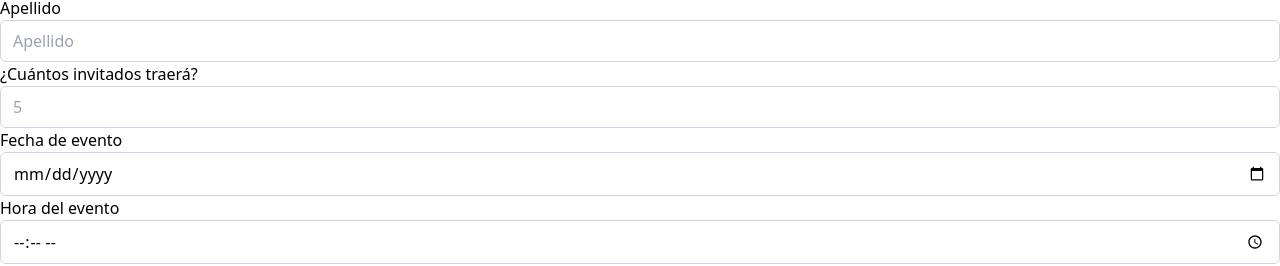
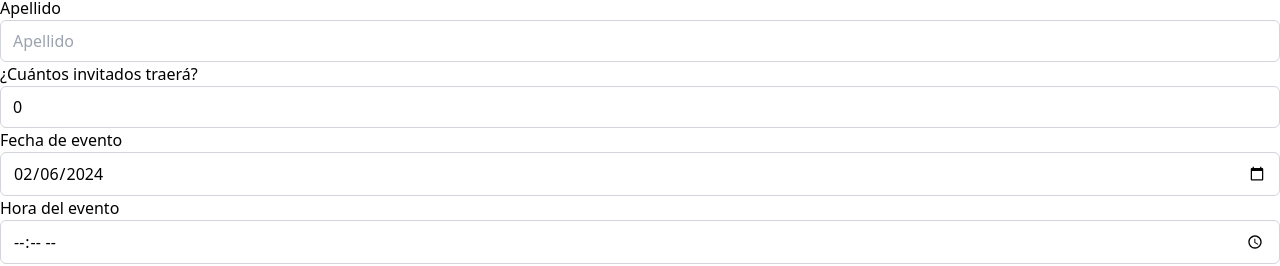
Before and after one commit to CJavat/curso-zustand-fh, a React (Vite) app: page /dashboard/wedding-invitation in a window 1280 px wide. Shown: the part 850-1116 px from the top of the page. Built offline with nearby package versions, Linux system fonts and the light colour scheme; no server answers.

Commit message:
SECCION 5 / CAP 9 - EN CURSO

```diff
--- a/src/pages/03-slices/WeddingInvitationPage.tsx
+++ b/src/pages/03-slices/WeddingInvitationPage.tsx
@@ -1,8 +1,23 @@
 import { WhiteCard } from '../../components';
+import { useWeddingBoundStore } from '../../stores/wedding';
 
 
 
 export const WeddingInvitationPage = () => {
+
+  const firstName = useWeddingBoundStore( state => state.firstName );
+  const setFirstName = useWeddingBoundStore( state => state.setFirstName );
+  const lastName = useWeddingBoundStore( state => state.lastName );
+  const setLastName = useWeddingBoundStore( state => state.setLastName );
+
+  const guestCount = useWeddingBoundStore( state => state.guestCount );
+  const setGuestCount = useWeddingBoundStore( state => state.setGuestCount );
+
+  const eventYYYYMMDD = useWeddingBoundStore( state => state.eventYYYYMMDD() );
+  const eventHHMM = useWeddingBoundStore( state => state.eventHHMM() );
+  const setEventDate = useWeddingBoundStore( state => state.setEventDate );
+
+
   return (
     <>
       <h1>Invitación de Boda</h1>
@@ -25,6 +40,8 @@ export const WeddingInvitationPage = () => {
                     name="firstName"
                     id="firstName"
                     placeholder="Primer Nombre"
+                    value={ firstName }
+                    onChange={ e => setFirstName( e.target.value ) }
                   />
                 </div>
               </div>
@@ -40,6 +57,8 @@ export const WeddingInvitationPage = () => {
                     name="lastName"
                     id="lastName"
                     placeholder="Apellido"
+                    value={ lastName }
+                    onChange={ e => setLastName( e.target.value ) }
                   />
                 </div>
               </div>
@@ -57,6 +76,8 @@ export const WeddingInvitationPage = () => {
                 placeholder="5"
                 min="0"
                 className="w-full appearance-none rounded-md border border-[#e0e0e0] bg-white py-3 px-6 text-base font-medium text-[#6B7280] outline-none focus:border-[#6A64F1] focus:shadow-md"
+                value={ guestCount }
+                onChange={ e => setGuestCount( +e.target.value ) }
               />
             </div>
 
@@ -72,6 +93,8 @@ export const WeddingInvitationPage = () => {
                     type="date"
                     name="eventDate"
                     id="eventDate"
+                    value={ eventYYYYMMDD }
+                    onChange={ e => setEventDate( e.target.value ) }
                   />
                 </div>
               </div>
@@ -86,6 +109,7 @@ export const WeddingInvitationPage = () => {
                     type="time"
                     name="eventTime"
                     id="eventTime"
+                    // value={ eventHHMM }
                   />
                 </div>
               </div>
--- /dev/null
+++ b/src/stores/wedding/date.slice.ts
@@ -0,0 +1,40 @@
+import { StateCreator } from "zustand";
+
+export interface DateSlice {
+  eventDate: Date; // number, string, primitivo
+
+  eventYYYYMMDD: () => string;
+  eventHHMM: () => string;
+
+  setEventDate: ( partialDate: string ) => void;
+}
+
+export const createDateSlice: StateCreator<DateSlice> = (set, get) => ({
+  eventDate: new Date(),
+
+  eventYYYYMMDD: () => {
+
+    return get().eventDate.toISOString().split('T')[0];
+  },
+  eventHHMM: () => {
+    const hours = get().eventDate.getHours().toString().padStart(2, '0');
+    const minutes = get().eventDate.getMinutes().toString().padStart(2, '0');
+
+    return `${ hours }:${ minutes}`;
+  },
+
+  setEventDate: ( partialDate: string ) => set( (state) => {
+    const date = new Date( partialDate );
+
+    const year = date.getFullYear();
+    const month = date.getMonth();
+    const day = date.getDate()+1;
+
+    const newDate = new Date( state.eventDate );
+    newDate.setFullYear( year, month, day );
+
+    console.log(newDate);
+
+    return { eventDate: newDate };
+  }),
+})
--- /dev/null
+++ b/src/stores/wedding/guest.slice.ts
@@ -0,0 +1,17 @@
+import { StateCreator } from "zustand";
+
+export interface GuestSlice {
+  guestCount: number;
+
+  setGuestCount: ( guestCount: number ) => void;
+}
+
+export const createGuestSlice: StateCreator<GuestSlice, [["zustand/devtools", never]]> = ( set, get, storeApi ) => ({
+  guestCount: 0,
+
+  setGuestCount: ( guestCount: number ) => set(
+    { guestCount: guestCount > 0 ? guestCount : 0 },
+    false,
+    'setGuestCount' ) // Para ponerle el nombre en las devTools. Y es necesario agregarle el tipado: [["zustand/devtools", never]] en el generico.
+  ,
+})
--- /dev/null
+++ b/src/stores/wedding/index.ts
@@ -0,0 +1,24 @@
+import { create } from "zustand";
+import { devtools } from "zustand/middleware";
+
+import { PersonSlice, createPersonSlice } from './person.slice';
+import { GuestSlice, createGuestSlice } from './guest.slice';
+import { DateSlice, createDateSlice } from './date.slice';
+
+
+
+
+
+
+// Crear el store.
+type ShareState = PersonSlice & GuestSlice & DateSlice;
+
+export const useWeddingBoundStore = create<ShareState>()(
+  devtools(
+    (...a) => ({
+      ...createPersonSlice( ...a ),
+      ...createGuestSlice( ...a ),
+      ...createDateSlice( ...a ),
+    })
+  )
+);
--- /dev/null
+++ b/src/stores/wedding/person.slice.ts
@@ -0,0 +1,23 @@
+import { StateCreator } from "zustand";
+
+export interface PersonSlice {
+  firstName: string;
+  lastName: string;
+
+  setFirstName: ( firstName: string ) => void;
+  setLastName: ( lastName: string ) => void;
+}
+
+export const createPersonSlice: StateCreator<PersonSlice, [["zustand/devtools", never]]> = ( set, get, storeApi ) => ({
+
+  firstName: '',
+  lastName: '',
+
+
+  setFirstName: ( firstName: string ) => set({ firstName }, false, 'setFirstName'),
+  setLastName: ( lastName: string ) => set({ lastName }, false, 'setLastName'),
+
+
+
+
+});
```
